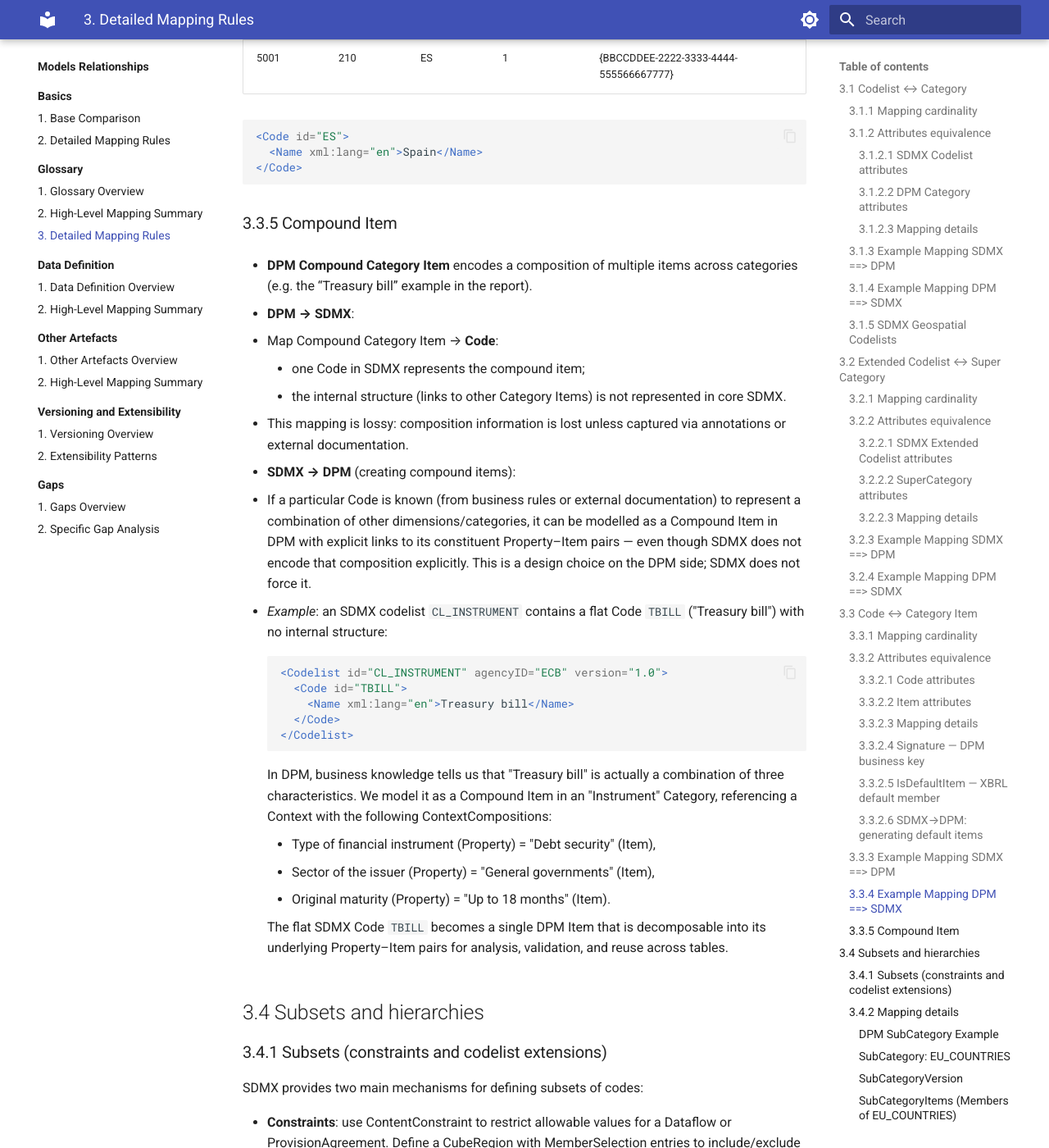
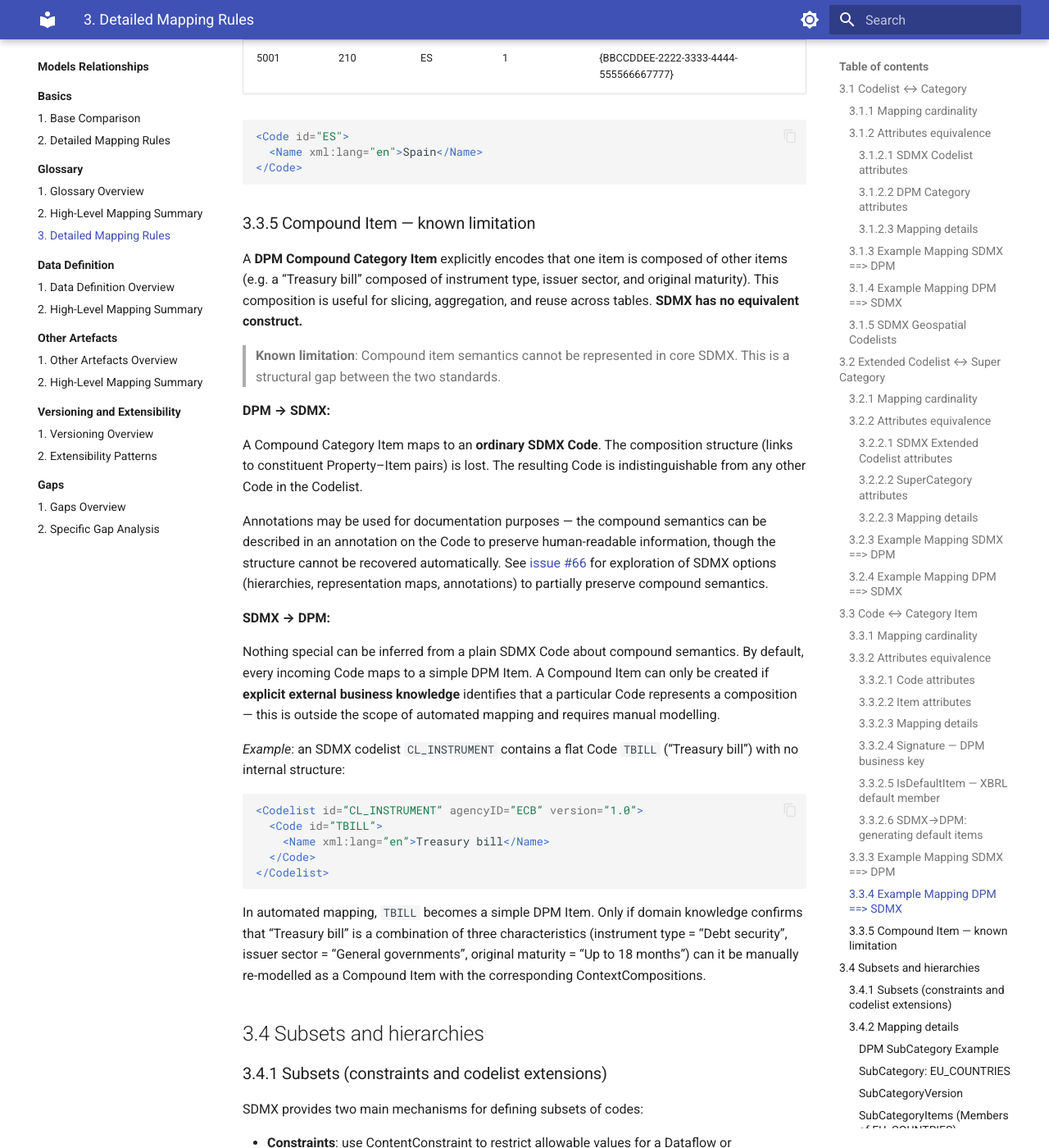
Before and after one commit to sdmx-twg/wp-sdmx-dpm, an MkDocs documentation site: the page built from docs/models-relationships/01_glossary/03_detailed_mapping_rules.md, in a window 1280 px wide and 1400 px high, scrolled down 17785 px. Shown: the whole window at 82% size. Built offline with MkDocs 1.6.1 and Material for MkDocs 9.7.7, drawn with Linux system fonts in a browser that asks for light colours.

Commit message:
docs: rewrite compound item section as known limitation with annotation note
Addresses #65 — section 3.3.5 rewritten to clearly state:
1. DPM→SDMX: compound items map to ordinary codes, semantics lost;
   annotations may be used for documentation purposes (ref #66).
2. SDMX→DPM: nothing can be inferred by default; compound item
   creation requires explicit external business knowledge outside
   automated mapping scope.

````diff
--- a/docs/models-relationships/01_glossary/03_detailed_mapping_rules.md
+++ b/docs/models-relationships/01_glossary/03_detailed_mapping_rules.md
@@ -554,32 +554,33 @@ When converting SDMX→DPM for XBRL taxonomy generation, a default member (`IsDe
   <Name xml:lang="en">Spain</Name>
 </Code>
 ```
-### 3.3.5 Compound Item
+### 3.3.5 Compound Item — known limitation
 
-- **DPM Compound Category Item** encodes a composition of multiple items across categories (e.g. the “Treasury bill” example in the report).
+A **DPM Compound Category Item** explicitly encodes that one item is composed of other items (e.g. a “Treasury bill” composed of instrument type, issuer sector, and original maturity). This composition is useful for slicing, aggregation, and reuse across tables. **SDMX has no equivalent construct.**
 
-- **DPM → SDMX**:
-  - Map Compound Category Item → **Code**:
-    - one Code in SDMX represents the compound item;
-    - the internal structure (links to other Category Items) is not represented in core SDMX.
-  - This mapping is lossy: composition information is lost unless captured via annotations or external documentation.
+> **Known limitation**: Compound item semantics cannot be represented in core SDMX. This is a structural gap between the two standards.
 
-- **SDMX → DPM** (creating compound items):
-  - If a particular Code is known (from business rules or external documentation) to represent a combination of other dimensions/categories, it can be modelled as a Compound Item in DPM with explicit links to its constituent Property–Item pairs — even though SDMX does not encode that composition explicitly. This is a design choice on the DPM side; SDMX does not force it.
-  - *Example*: an SDMX codelist `CL_INSTRUMENT` contains a flat Code `TBILL` ("Treasury bill") with no internal structure:
-    ```xml
-    <Codelist id="CL_INSTRUMENT" agencyID="ECB" version="1.0">
-      <Code id="TBILL">
-        <Name xml:lang="en">Treasury bill</Name>
-      </Code>
-    </Codelist>
-    ```
-    In DPM, business knowledge tells us that "Treasury bill" is actually a combination of three characteristics. We model it as a Compound Item in an "Instrument" Category, referencing a Context with the following ContextCompositions:
-    - Type of financial instrument (Property) = "Debt security" (Item),
-    - Sector of the issuer (Property) = "General governments" (Item),
-    - Original maturity (Property) = "Up to 18 months" (Item).
+**DPM → SDMX:**
 
-    The flat SDMX Code `TBILL` becomes a single DPM Item that is decomposable into its underlying Property–Item pairs for analysis, validation, and reuse across tables.
+A Compound Category Item maps to an **ordinary SDMX Code**. The composition structure (links to constituent Property–Item pairs) is lost. The resulting Code is indistinguishable from any other Code in the Codelist.
+
+Annotations may be used for documentation purposes — the compound semantics can be described in an annotation on the Code to preserve human-readable information, though the structure cannot be recovered automatically. See [issue #66](https://github.com/sdmx-twg/wp-sdmx-dpm/issues/66) for exploration of SDMX options (hierarchies, representation maps, annotations) to partially preserve compound semantics.
+
+**SDMX → DPM:**
+
+Nothing special can be inferred from a plain SDMX Code about compound semantics. By default, every incoming Code maps to a simple DPM Item. A Compound Item can only be created if **explicit external business knowledge** identifies that a particular Code represents a composition — this is outside the scope of automated mapping and requires manual modelling.
+
+*Example*: an SDMX codelist `CL_INSTRUMENT` contains a flat Code `TBILL` (“Treasury bill”) with no internal structure:
+
+```xml
+<Codelist id=”CL_INSTRUMENT” agencyID=”ECB” version=”1.0”>
+  <Code id=”TBILL”>
+    <Name xml:lang=”en”>Treasury bill</Name>
+  </Code>
+</Codelist>
+```
+
+In automated mapping, `TBILL` becomes a simple DPM Item. Only if domain knowledge confirms that “Treasury bill” is a combination of three characteristics (instrument type = “Debt security”, issuer sector = “General governments”, original maturity = “Up to 18 months”) can it be manually re-modelled as a Compound Item with the corresponding ContextCompositions.
 
 ## 3.4 Subsets and hierarchies
 
````
